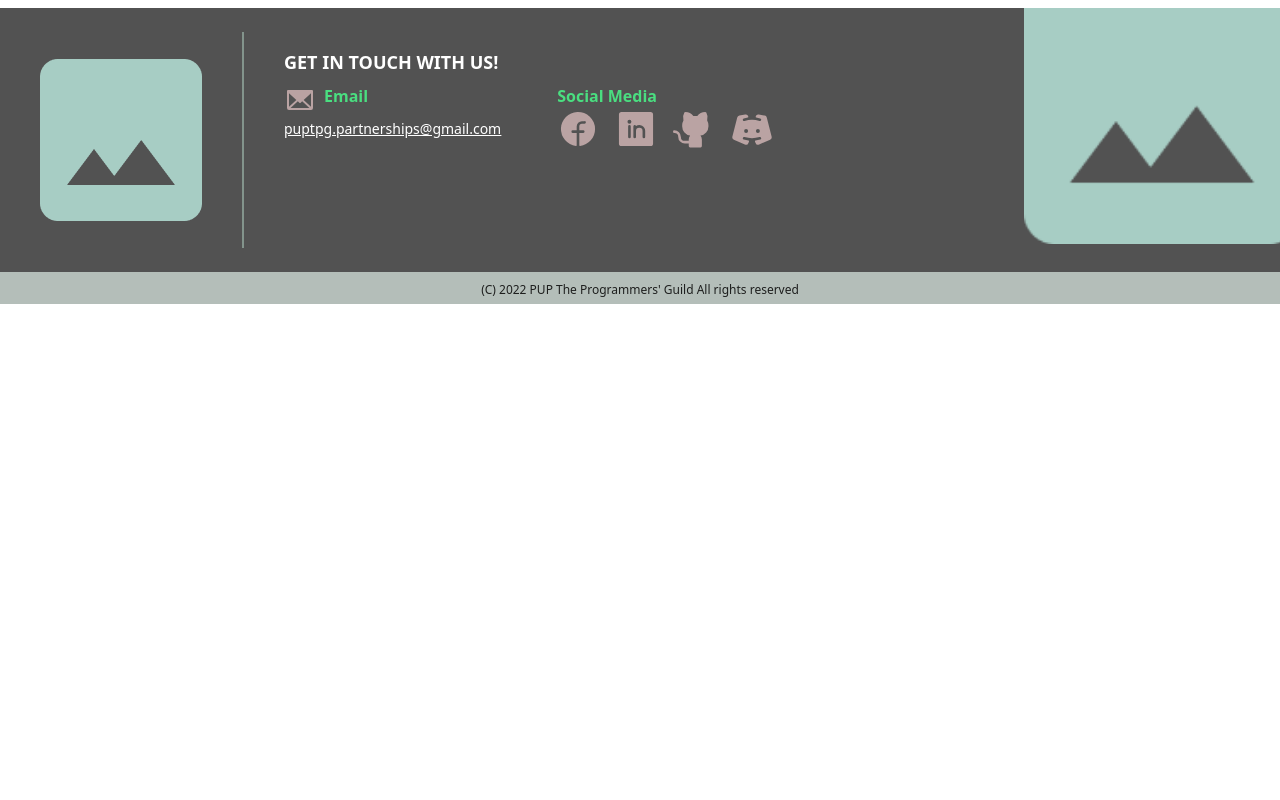
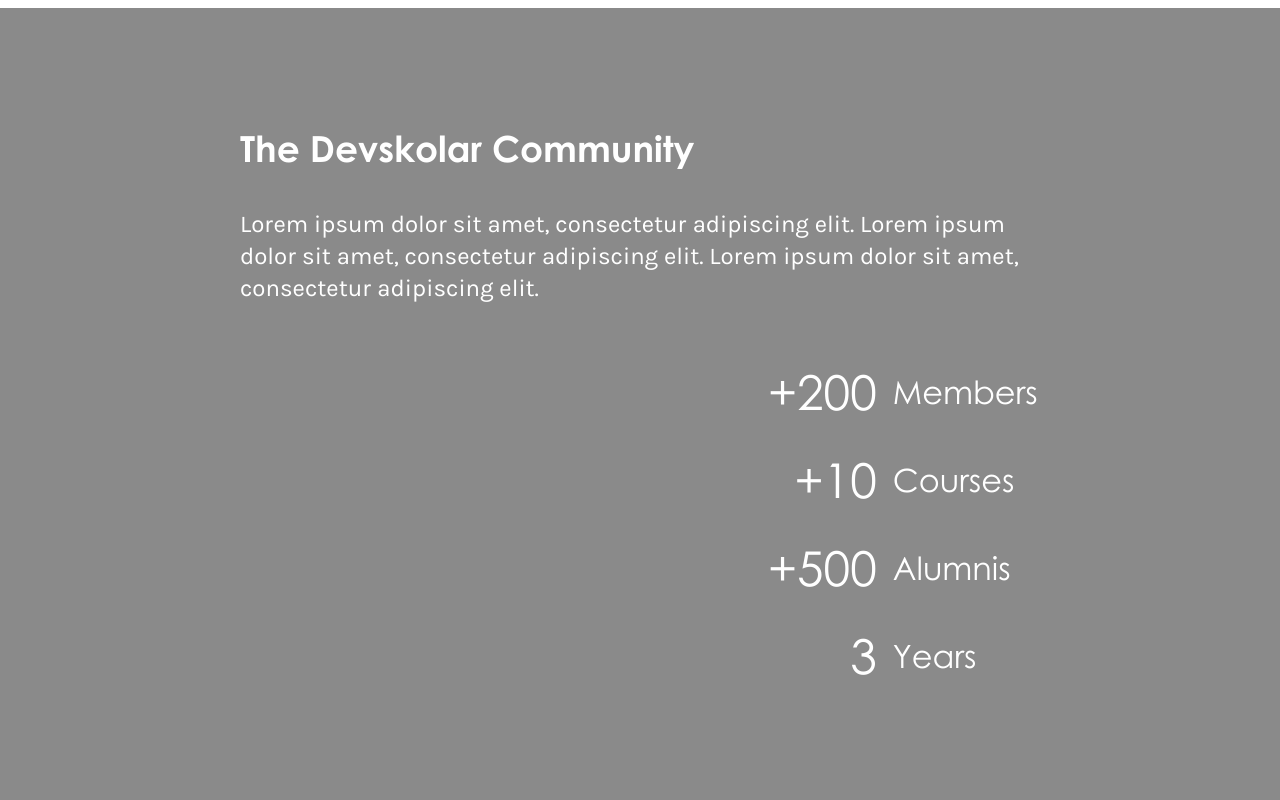
Before and after one commit to PUP-The-Programmers-Guild/TPGWebsite, a Next.js app: page /about in a window 1280 px wide. Shown: the part 440-1240 px from the top of the page. Before the commit the page ends 800 px from the top, so only its background shows below. Built offline with nearby package versions, Linux system fonts and the light colour scheme; what tailwind-gradient-mask-image would draw is missing.

Commit message:
Add new About page section: Demographics

```diff
--- /dev/null
+++ b/src/components/About/Demographics.tsx
@@ -0,0 +1,30 @@
+const demographics = [
+  ["Members", "+200"],
+  ["Courses", "+10"],
+  ["Alumnis", "+500"],
+  ["Years", "3"],
+]
+
+export default function Demographics() {
+  return (
+    <section className="flex-row px-60 py-[7.5rem] gap-x-[4.56rem] bg-[#8a8a8a]">
+      <div className="text-white">
+        <h2 className="font-heading text-4xl font-bold mb-10">The Devskolar Community</h2>
+        <p className="font-body text-2xl">
+          Lorem ipsum dolor sit amet, consectetur adipiscing elit.
+          Lorem ipsum dolor sit amet, consectetur adipiscing elit.
+          Lorem ipsum dolor sit amet, consectetur adipiscing elit.
+        </p>
+      </div>
+
+      <div className="flex-row space-y-10 text-white py-16">
+        {demographics.map(([category, est]) => (
+          <div key={category} className="grid grid-cols-5 gap-x-4">
+            <span className="font-heading text-5xl text-right col-span-4">{est}</span>
+            <span className="font-heading text-[2rem] text-left">{category}</span>
+          </div>
+        ))}
+      </div>
+    </section>
+  )
+}
--- a/src/pages/about.tsx
+++ b/src/pages/about.tsx
@@ -1,9 +1,11 @@
 import MissionVision from "@/components/About/MissionVision"
+import Demographics from "@/components/About/Demographics"
 
 export default function AboutPage() {
   return (
     <>
       <MissionVision />
+      <Demographics />
     </>
   )
 }
```
